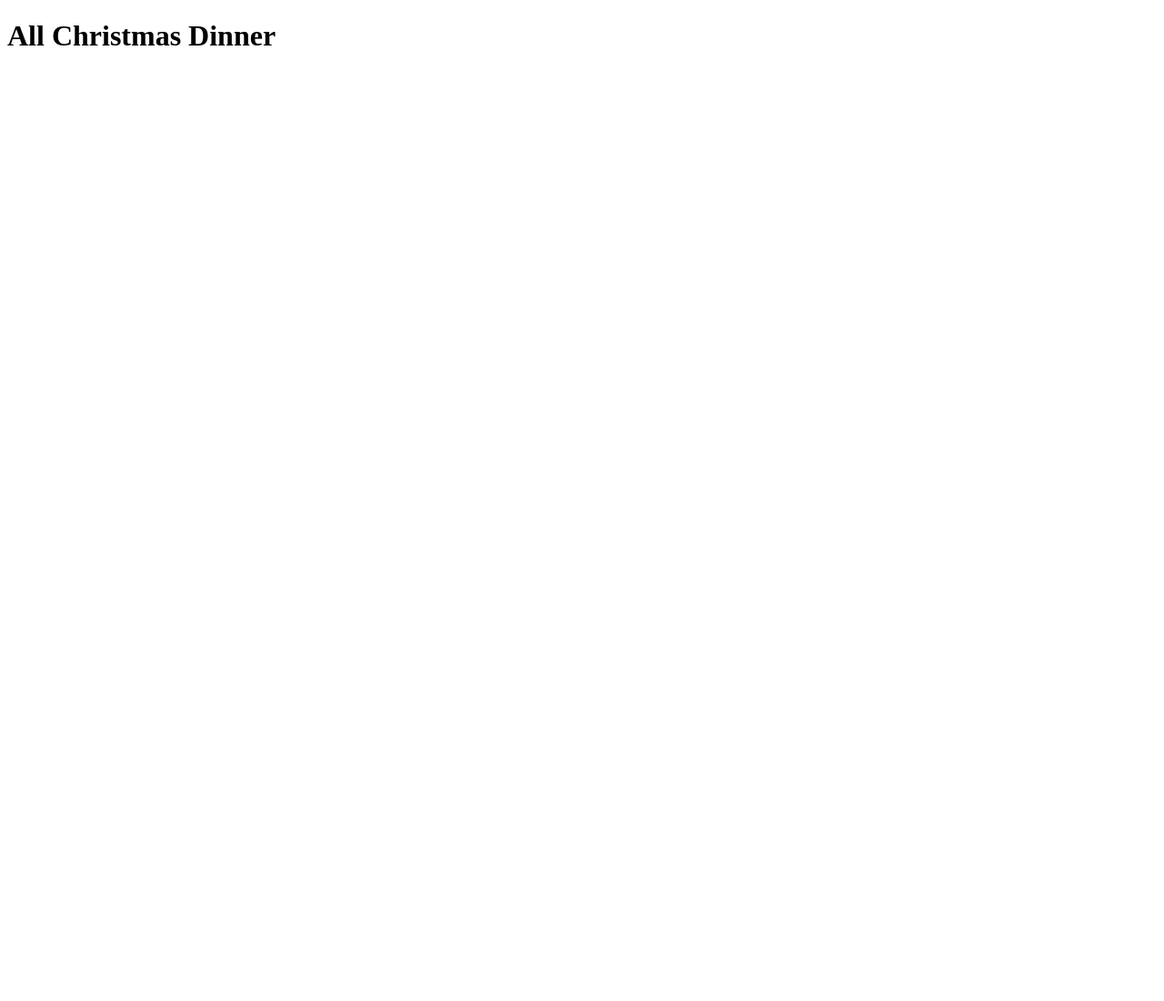
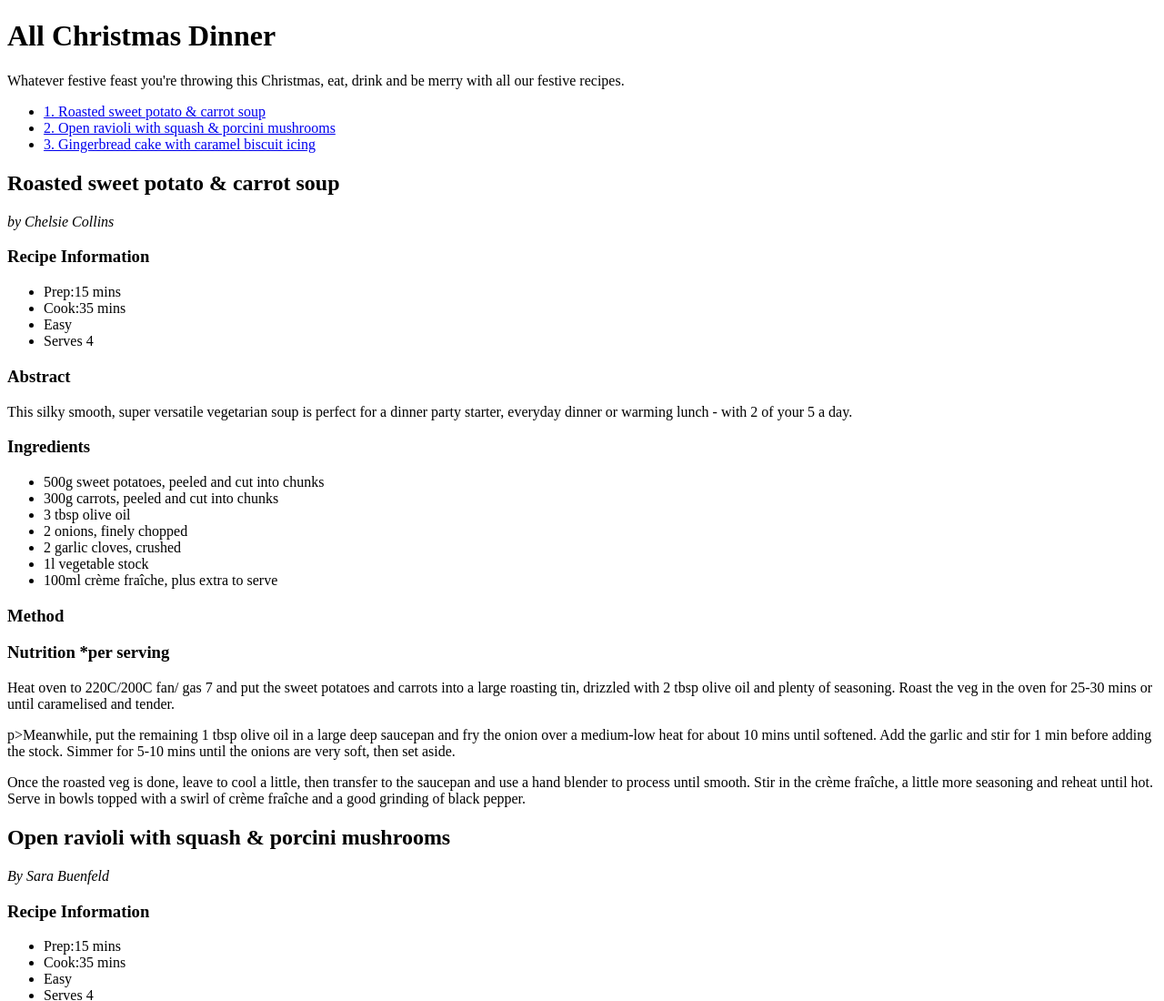
Before and after one commit to Jesande/cookbook, a plain HTML site: page index.html in a window 1280 px wide. Shown: the top 1100 px of the page at 91% size. Before the commit the page ends 800 px from the top, so only its background shows below. Drawn offline with Linux system fonts and the light colour scheme.

Commit message:
adding recipes

```diff
--- a/index.html
+++ b/index.html
@@ -10,7 +10,126 @@
     <title>All Christmas Dinner</title>
 </head>
 <body>
+    <header>
     <h1>All Christmas Dinner</h1>
+    <p>Whatever festive feast you're throwing this Christmas, eat, drink and be merry with all our festive recipes.</p>
+    <nav> <!--poner img --->
+        <ul>
+            <li><a href="#recipe1">1. Roasted sweet potato & carrot soup </a></li>
+            <li><a href="#recipe2">2. Open ravioli with squash & porcini mushrooms</a></li>
+            <li><a href="#recipe3">3. Gingerbread cake with caramel biscuit icing</a></li>
+        </ul>
+    </nav>
+</header>
+
+<main>
+    <section id="recipe1">
+        <h2>Roasted sweet potato & carrot soup</h2>
+        <p><i>by Chelsie Collins</i></p>
+        <article id="info">
+            <h3>Recipe Information</h3>
+            <ul>
+                <li>Prep:15 mins</li>
+                <li>Cook:35 mins</li>
+                <li>Easy</li>
+                <li>Serves 4</li>
+            </ul>
+        </article>
+        <article id="abstract">
+            <h3>Abstract</h3>
+            <p>This silky smooth, super versatile vegetarian soup is perfect for a dinner party starter, everyday dinner or warming lunch - with 2 of your 5 a day.</p>
+        </article>
+        <article id="Ingredients">
+            <h3>Ingredients</h3>
+            <ul>
+                <li>500g sweet potatoes, peeled and cut into chunks</li>
+                <li>300g carrots, peeled and cut into chunks</li>
+                <li>3 tbsp olive oil</li>
+                <li>2 onions, finely chopped</li>
+                <li>2 garlic cloves, crushed</li>
+                <li>1l vegetable stock</li>
+                <li>100ml crème fraîche, plus extra to serve</li>
+            </ul>
+        </article>
+        <article id="Method">
+            <h3>Method</h3>
+            <p></p>
+        </article>
+        <article id="Nutrition *per serving">
+            <h3>Nutrition *per serving</h3>
+            <p>Heat oven to 220C/200C fan/ gas 7 and put the sweet potatoes and carrots into a large roasting tin, drizzled with 2 tbsp olive oil and plenty of seasoning. Roast the veg in the oven for 25-30 mins or until caramelised and tender.</p>
+            p>Meanwhile, put the remaining 1 tbsp olive oil in a large deep saucepan and fry the onion over a medium-low heat for about 10 mins until softened. Add the garlic and stir for 1 min before adding the stock. Simmer for 5-10 mins until the onions are very soft, then set aside.</p>
+            <p>Once the roasted veg is done, leave to cool a little, then transfer to the saucepan and use a hand blender to process until smooth. Stir in the crème fraîche, a little more seasoning and reheat until hot. Serve in bowls topped with a swirl of crème fraîche and a good grinding of black pepper.</p>
+        </article>
+
+    </section>
+    <section id="recipe2">
+        <h2>Open ravioli with squash & porcini mushrooms</h2>
+        <p><i>By Sara Buenfeld</i></p>
+        <article id="info">
+            <h3>Recipe Information</h3>
+            <ul>
+                <li>Prep:15 mins</li>
+                    <li>Cook:35 mins</li>
+                    <li>Easy</li>
+                    <li>Serves 4</li>
+                </ul>
+            </article>
+            <article id="abstract">
+                <h3>Abstract</h3>
+                <p></p>
+            </article>
+            <article id="Ingredients">
+                <h3>Ingredients</h3>
+                <ul>
+                    <li>x</li>
+                    <li>x</li>
+                </ul>
+            </article>
+            <article id="Method">
+                <h3>Method</h3>
+                <p></p>
+            </article>
+            <article id="Nutrition *per serving">
+                <h3>Nutrition *per serving</h3>
+                <p></p>
+            </article>
+
+        </section>
+        <section id="recipe3">
+            <h2>Roasted sweet potato & carrot soup</h2>
+            <p><i>by Chelsie Collins</i></p>
+            <article id="info">
+                <h3>Recipe Information</h3>
+                <ul>
+                    <li>Prep:15 mins</li>
+                    <li>Cook:35 mins</li>
+                    <li>Easy</li>
+                    <li>Serves 4</li>
+                </ul>
+            </article>
+            <article id="abstract">
+                <h3>Abstract</h3>
+                <p></p>
+            </article>
+            <article id="Ingredients">
+                <h3>Ingredients</h3>
+                <ul>
+                    <li>x</li>
+                    <li>x</li>
+                </ul>
+            </article>
+            <article id="Method">
+                <h3>Method</h3>
+                <p></p>
+            </article>
+            <article id="Nutrition *per serving">
+                <h3>Nutrition *per serving</h3>
+                <p></p>
+            </article>
+
+        </section>
+    </main>
 
 </body>
 </html>
```
Also changed, not shown: img/roasted.jpeg (added).
